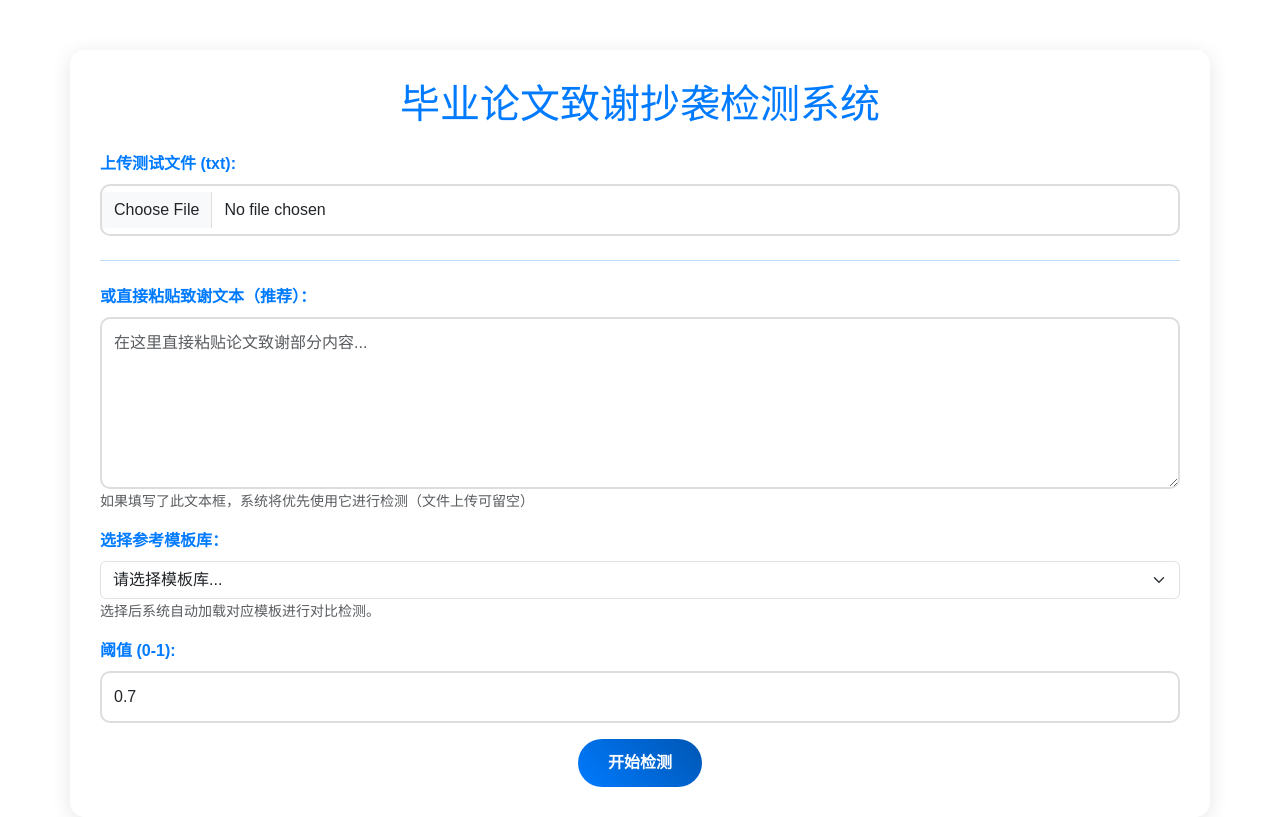
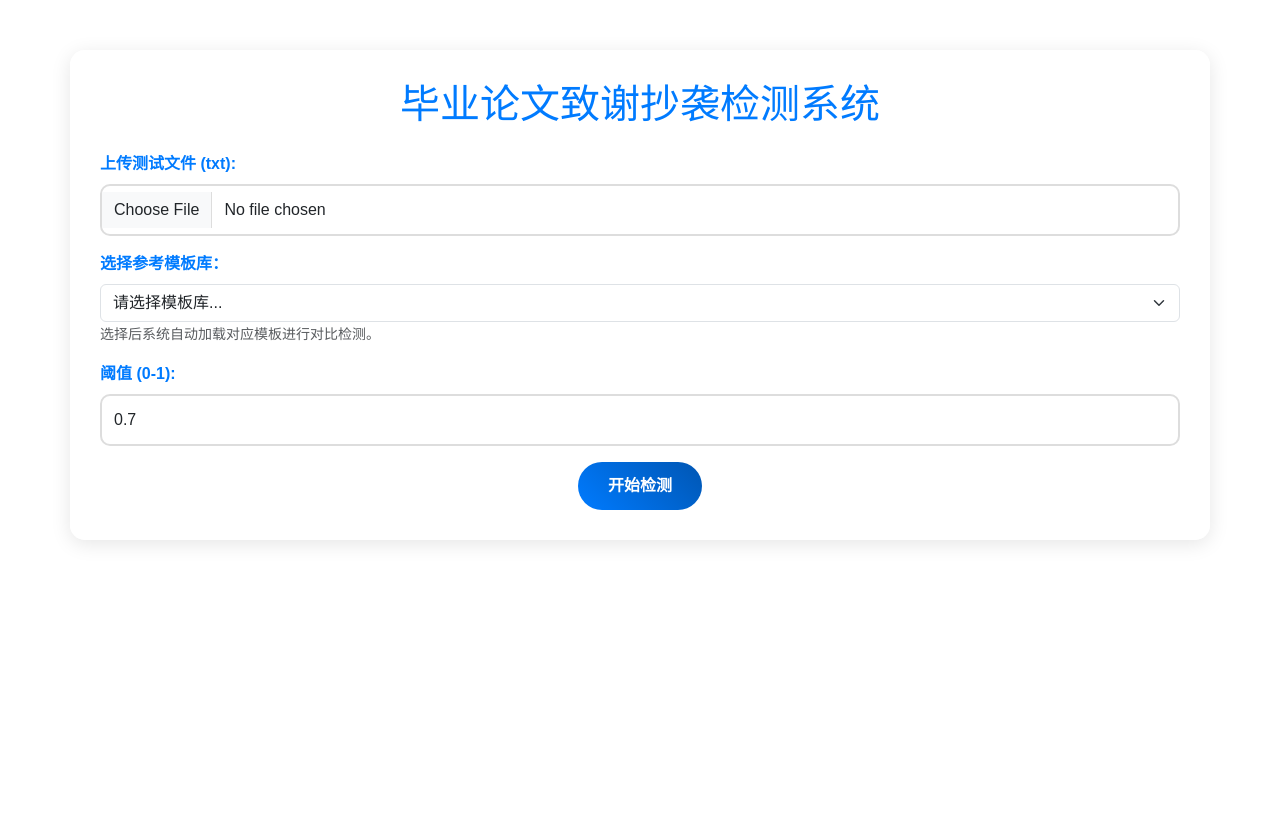
Before and after one commit to wxlovex/Plagiarism-detection-system, a Flask app: template templates/index.html in a window 1280 px wide. Shown: the part 56-873 px from the top of the page. After the commit the page ends 600 px from the top, so only its background shows below. Run offline with Flask 2, Linux system fonts and the light colour scheme; the template is opened without the code that fills it, so the values that code supplies are empty.

Commit message:
删除文本框输入

```diff
--- a/app.py
+++ b/app.py
@@ -125,7 +125,6 @@ def logout():
 def index():
     current_user = get_jwt_identity()
     if request.method == 'POST':
-        direct_text = request.form.get('direct_text', '').strip()
         test_file = request.files.get('test_file')
         category = request.form.get('folder')
         try:
@@ -133,32 +132,18 @@ def index():
         except:
             threshold = 0.7
 
-        # ==================== 绝对优先：文本框（只要有有效内容就用） ====================
-        if direct_text and len(direct_text) > 10:
-            text1 = extract_acknowledgements(direct_text)
-            test_filename = f"direct_input_{datetime.now().strftime('%Y%m%d_%H%M%S')}.txt"
-            os.makedirs('uploads', exist_ok=True)
-            filepath = os.path.join('uploads', test_filename)
-            with open(filepath, 'w', encoding='utf-8') as f:
-                f.write(text1)
-            flash('✅ 已使用文本框内容进行检测（文件上传已忽略）')
-
-        # ==================== 文本框为空，则处理文件上传 ====================
-        elif test_file and test_file.filename and test_file.filename.strip() != '':
-            os.makedirs('uploads', exist_ok=True)
-            test_filename = test_file.filename
-            filepath = os.path.join('uploads', test_filename)
-            test_file.save(filepath)
-            text1 = extract_acknowledgements(read_file(filepath))
-            flash('✅ 已使用上传文件进行检测')
-
-        else:
-            flash('❌ 请上传文件 或 在文本框中输入至少10个字符的内容！')
+        if not test_file or not test_file.filename:
+            flash('❌ 请上传文件！')
             return render_template('index.html', current_user=current_user)
 
         if not category:
             flash('❌ 请选择参考模板库！')
             return render_template('index.html', current_user=current_user)
+
+        os.makedirs('uploads', exist_ok=True)
+        test_filename = test_file.filename
+        filepath = os.path.join('uploads', test_filename)
+        test_file.save(filepath)
 
         user = User.query.filter_by(username=current_user).first()
         if not user:
--- a/templates/index.html
+++ b/templates/index.html
@@ -104,14 +104,6 @@
             <label class="form-label fw-bold">上传测试文件 (txt):</label>
             <input type="file" class="form-control" name="test_file" required accept=".txt">
         </div>
-        <!-- 新增：直接输入文本模式 -->
-        <hr class="my-4">
-        <div class="mb-3">
-            <label class="form-label fw-bold">或直接粘贴致谢文本（推荐）：</label>
-            <textarea class="form-control" name="direct_text" rows="6"
-                      placeholder="在这里直接粘贴论文致谢部分内容..."></textarea>
-            <small class="form-text text-muted">如果填写了此文本框，系统将优先使用它进行检测（文件上传可留空）</small>
-        </div>
         <div class="mb-3">
             <label class="form-label fw-bold">选择参考模板库：</label>
             <select class="form-select" name="folder" required>
```
